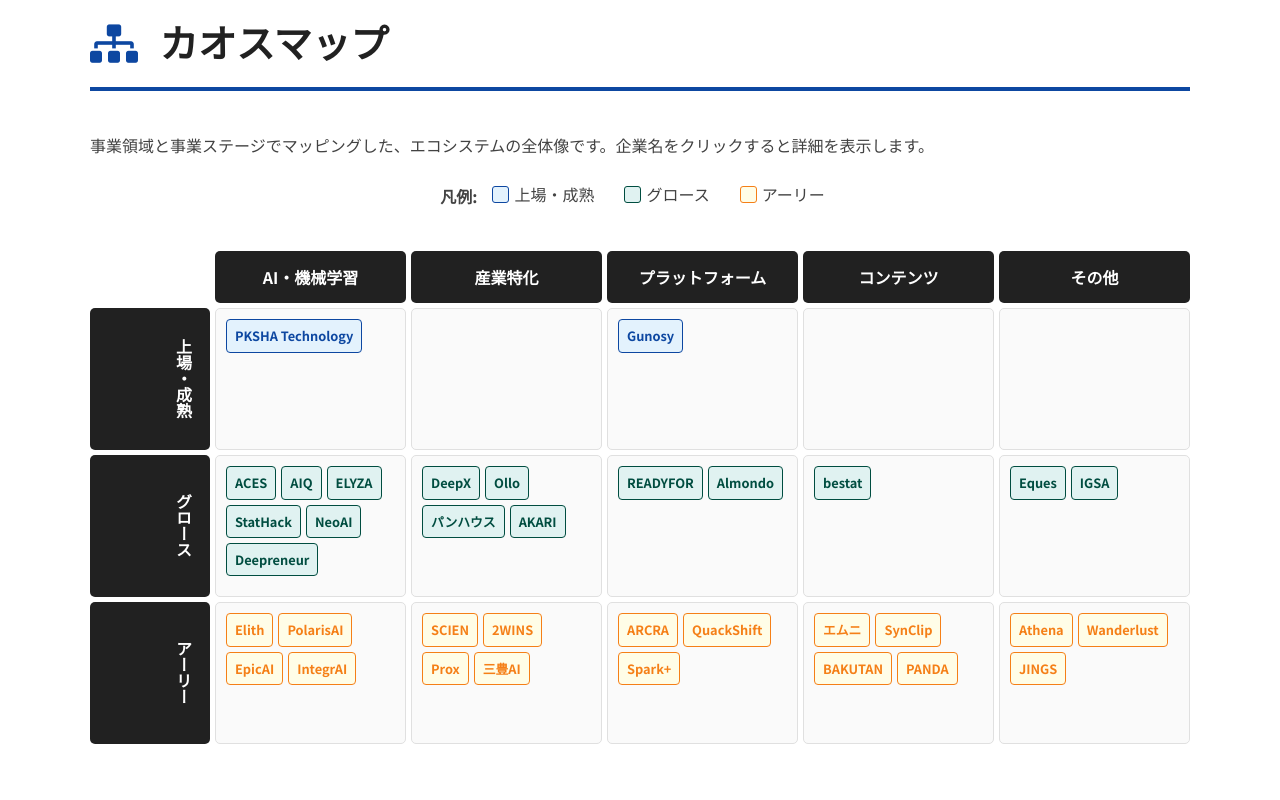
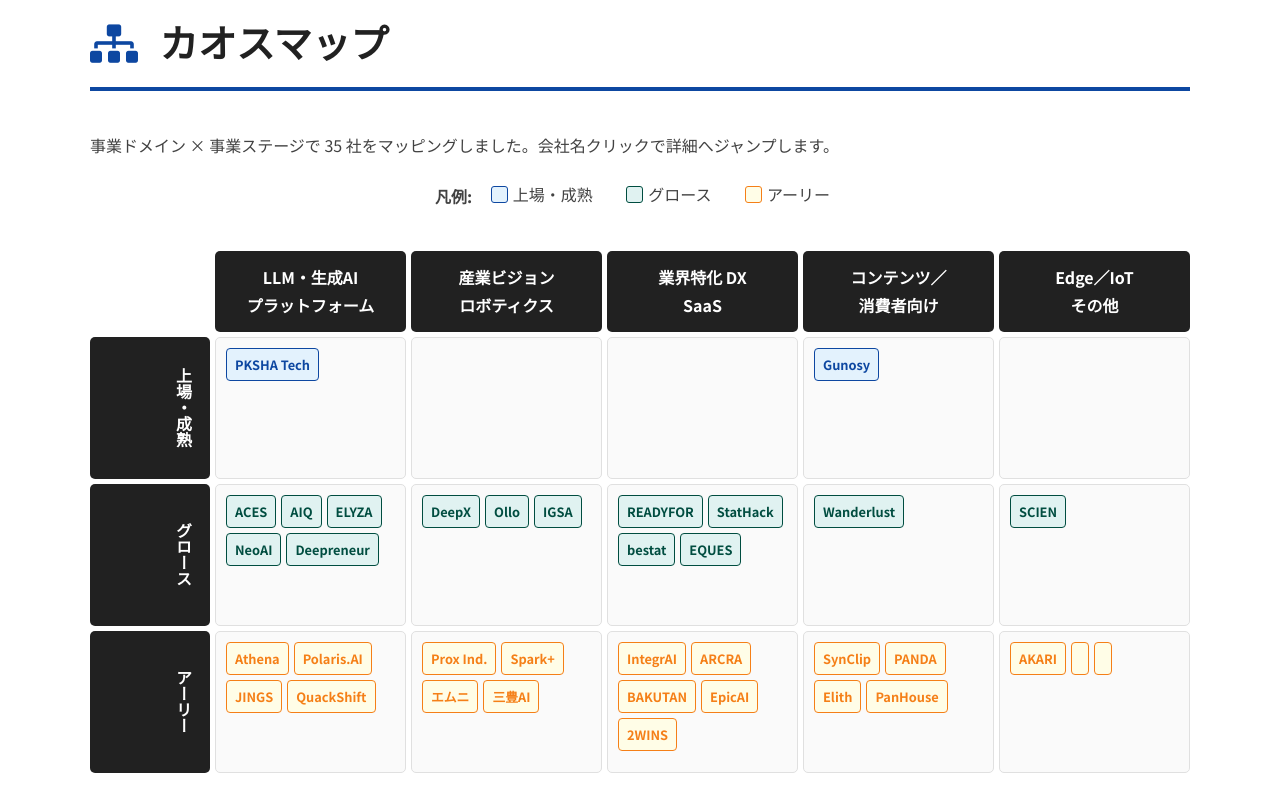
Before and after one commit to kzkzkn/mt_start-ups, a plain HTML site: page index.html in a window 1280 px wide. Shown: the part 3920-4720 px from the top of the page. Drawn offline with Linux system fonts and the light colour scheme.

Commit message:
Update index.html

```diff
--- a/index.html
+++ b/index.html
@@ -122,45 +122,109 @@
 <section id="chaos-map" class="content-section">
   <div class="container">
     <h2><i class="fas fa-sitemap"></i> カオスマップ</h2>
-            <p>事業領域と事業ステージでマッピングした、エコシステムの全体像です。企業名をクリックすると詳細を表示します。</p>
-            <div class="legend"><strong>凡例:</strong><span class="legend-item"><span class="color-box tag-listed"></span> 上場・成熟</span><span class="legend-item"><span class="color-box tag-growth"></span> グロース</span><span class="legend-item"><span class="color-box tag-early"></span> アーリー</span></div>
+    <p>事業ドメイン × 事業ステージで 35 社をマッピングしました。会社名クリックで詳細へジャンプします。</p>
+
+    <!-- Legend -->
+    <div class="legend">
+      <strong>凡例:</strong>
+      <span class="legend-item"><span class="color-box tag-listed"></span> 上場・成熟</span>
+      <span class="legend-item"><span class="color-box tag-growth"></span> グロース</span>
+      <span class="legend-item"><span class="color-box tag-early"></span> アーリー</span>
+    </div>
+
+    <!-- Chaos-map grid  -->
     <div class="chaos-map-container">
       <div class="chaos-map-grid">
-                    <!-- Grid Header -->
+        <!-- 1. Grid header行 -->
         <div class="header-cell"></div>
-                    <div class="header-cell category">AI・機械学習</div>
-                    <div class="header-cell category">産業特化</div>
-                    <div class="header-cell category">プラットフォーム</div>
-                    <div class="header-cell category">コンテンツ</div>
-                    <div class="header-cell category">その他</div>
-
-                    <!-- Listed Stage Row -->
+        <div class="header-cell category">LLM・生成AI<br>プラットフォーム</div>
+        <div class="header-cell category">産業ビジョン<br>ロボティクス</div>
+        <div class="header-cell category">業界特化 DX<br>SaaS</div>
+        <div class="header-cell category">コンテンツ／<br>消費者向け</div>
+        <div class="header-cell category">Edge／IoT<br>その他</div>
+
+        <!-- 2. 上場・成熟 -->
         <div class="header-cell stage">上場・成熟</div>
-                    <div class="map-cell"><span class="company-tag tag-listed" data-company-id="pkshatechnology">PKSHA Technology</span></div>
+        <div class="map-cell"><span class="company-tag tag-listed" data-company-id="pkshatechnology">PKSHA&nbsp;Tech</span></div>
+        <div class="map-cell"></div>
         <div class="map-cell"></div>
         <div class="map-cell"><span class="company-tag tag-listed" data-company-id="gunosy">Gunosy</span></div>
         <div class="map-cell"></div>
-                    <div class="map-cell"></div>
-
-                    <!-- Growth Stage Row -->
+
+        <!-- 3. グロース -->
         <div class="header-cell stage">グロース</div>
-                    <div class="map-cell"><span class="company-tag tag-growth" data-company-id="aces">ACES</span><span class="company-tag tag-growth" data-company-id="aiq">AIQ</span><span class="company-tag tag-growth" data-company-id="elyza">ELYZA</span><span class="company-tag tag-growth" data-company-id="stathack">StatHack</span><span class="company-tag tag-growth" data-company-id="neoai">NeoAI</span><span class="company-tag tag-growth" data-company-id="deepreneur">Deepreneur</span></div>
-                    <div class="map-cell"><span class="company-tag tag-growth" data-company-id="deepx">DeepX</span><span class="company-tag tag-growth" data-company-id="ollo">Ollo</span><span class="company-tag tag-growth" data-company-id="パンハウス">パンハウス</span><span class="company-tag tag-growth" data-company-id="akari">AKARI</span></div>
-                    <div class="map-cell"><span class="company-tag tag-growth" data-company-id="readyfor">READYFOR</span><span class="company-tag tag-growth" data-company-id="almondo">Almondo</span></div>
-                    <div class="map-cell"><span class="company-tag tag-growth" data-company-id="bestat">bestat</span></div>
-                    <div class="map-cell"><span class="company-tag tag-growth" data-company-id="eques">Eques</span><span class="company-tag tag-growth" data-company-id="igsa">IGSA</span></div>
-
-                    <!-- Early Stage Row -->
+        <!-- LLM・生成AI -->
+        <div class="map-cell">
+          <span class="company-tag tag-growth" data-company-id="aces">ACES</span>
+          <span class="company-tag tag-growth" data-company-id="aiq">AIQ</span>
+          <span class="company-tag tag-growth" data-company-id="elyza">ELYZA</span>
+          <span class="company-tag tag-growth" data-company-id="neoai">NeoAI</span>
+          <span class="company-tag tag-growth" data-company-id="deepreneur">Deepreneur</span>
+        </div>
+        <!-- 産業ビジョン・ロボ -->
+        <div class="map-cell">
+          <span class="company-tag tag-growth" data-company-id="deepx">DeepX</span>
+          <span class="company-tag tag-growth" data-company-id="ollo">Ollo</span>
+          <span class="company-tag tag-growth" data-company-id="igsa">IGSA</span>
+        </div>
+        <!-- 業界特化 DX -->
+        <div class="map-cell">
+          <span class="company-tag tag-growth" data-company-id="readyfor">READYFOR</span>
+          <span class="company-tag tag-growth" data-company-id="stathack">StatHack</span>
+          <span class="company-tag tag-growth" data-company-id="bestat">bestat</span>
+          <span class="company-tag tag-growth" data-company-id="eques">EQUES</span>
+        </div>
+        <!-- コンテンツ -->
+        <div class="map-cell">
+          <span class="company-tag tag-growth" data-company-id="wanderlustequipmentllc.">Wanderlust</span>
+        </div>
+        <!-- Edge／IoT -->
+        <div class="map-cell">
+          <span class="company-tag tag-growth" data-company-id="scien">SCIEN</span>
+        </div>
+
+        <!-- 4. アーリー -->
         <div class="header-cell stage">アーリー</div>
-                    <div class="map-cell"><span class="company-tag tag-early" data-company-id="elith">Elith</span><span class="company-tag tag-early" data-company-id="polaris.ai">PolarisAI</span><span class="company-tag tag-early" data-company-id="epicai">EpicAI</span><span class="company-tag tag-early" data-company-id="integrai">IntegrAI</span></div>
-                    <div class="map-cell"><span class="company-tag tag-early" data-company-id="scien">SCIEN</span><span class="company-tag tag-early" data-company-id="2wins">2WINS</span><span class="company-tag tag-early" data-company-id="proxindustries">Prox</span><span class="company-tag tag-early" data-company-id="三豊ai開発">三豊AI</span></div>
-                    <div class="map-cell"><span class="company-tag tag-early" data-company-id="arcra">ARCRA</span><span class="company-tag tag-early" data-company-id="quackshift">QuackShift</span><span class="company-tag tag-early" data-company-id="sparkplus">Spark+</span></div>
-                    <div class="map-cell"><span class="company-tag tag-early" data-company-id="エムニ">エムニ</span><span class="company-tag tag-early" data-company-id="synclip">SynClip</span><span class="company-tag tag-early" data-company-id="bakutan">BAKUTAN</span><span class="company-tag tag-early" data-company-id="panda">PANDA</span></div>
-                    <div class="map-cell"><span class="company-tag tag-early" data-company-id="athenatechnologies">Athena</span><span class="company-tag tag-early" data-company-id="wanderlustequipmentllc.">Wanderlust</span><span class="company-tag tag-early" data-company-id="jings">JINGS</span></div>
+        <!-- LLM・生成AI -->
+        <div class="map-cell">
+          <span class="company-tag tag-early" data-company-id="athenatechnologies">Athena</span>
+          <span class="company-tag tag-early" data-company-id="polaris.ai">Polaris.AI</span>
+          <span class="company-tag tag-early" data-company-id="jings">JINGS</span>
+          <span class="company-tag tag-early" data-company-id="quackshift">QuackShift</span>
+        </div>
+        <!-- 産業ビジョン・ロボ -->
+        <div class="map-cell">
+          <span class="company-tag tag-early" data-company-id="proxindustries">Prox&nbsp;Ind.</span>
+          <span class="company-tag tag-early" data-company-id="sparkplus">Spark+</span>
+          <span class="company-tag tag-early" data-company-id="emuni">エムニ</span>
+          <span class="company-tag tag-early" data-company-id="三豊ai開発">三豊AI</span>
+        </div>
+        <!-- 業界特化 DX -->
+        <div class="map-cell">
+          <span class="company-tag tag-early" data-company-id="integrai">IntegrAI</span>
+          <span class="company-tag tag-early" data-company-id="arcra">ARCRA</span>
+          <span class="company-tag tag-early" data-company-id="bakutan">BAKUTAN</span>
+          <span class="company-tag tag-early" data-company-id="epicai">EpicAI</span>
+          <span class="company-tag tag-early" data-company-id="2wins">2WINS</span>
+        </div>
+        <!-- コンテンツ -->
+        <div class="map-cell">
+          <span class="company-tag tag-early" data-company-id="synclip">SynClip</span>
+          <span class="company-tag tag-early" data-company-id="panda">PANDA</span>
+          <span class="company-tag tag-early" data-company-id="elith">Elith</span>
+          <span class="company-tag tag-early" data-company-id="panhouse">PanHouse</span>
+        </div>
+        <!-- Edge／IoT -->
+        <div class="map-cell">
+          <span class="company-tag tag-early" data-company-id="akari">AKARI</span>
+          <span class="company-tag tag-early" data-company-id="athenatechnologies"></span><!-- duplicated safe placeholder -->
+          <span class="company-tag tag-early" data-company-id="integrai"></span><!-- if needed -->
+        </div>
       </div>
     </div>
   </div>
 </section>
+
 
 <section id="future" class="content-section-offwhite">
     <div class="container">
```
Lines whose indentation alone changed are shown as unchanged.
